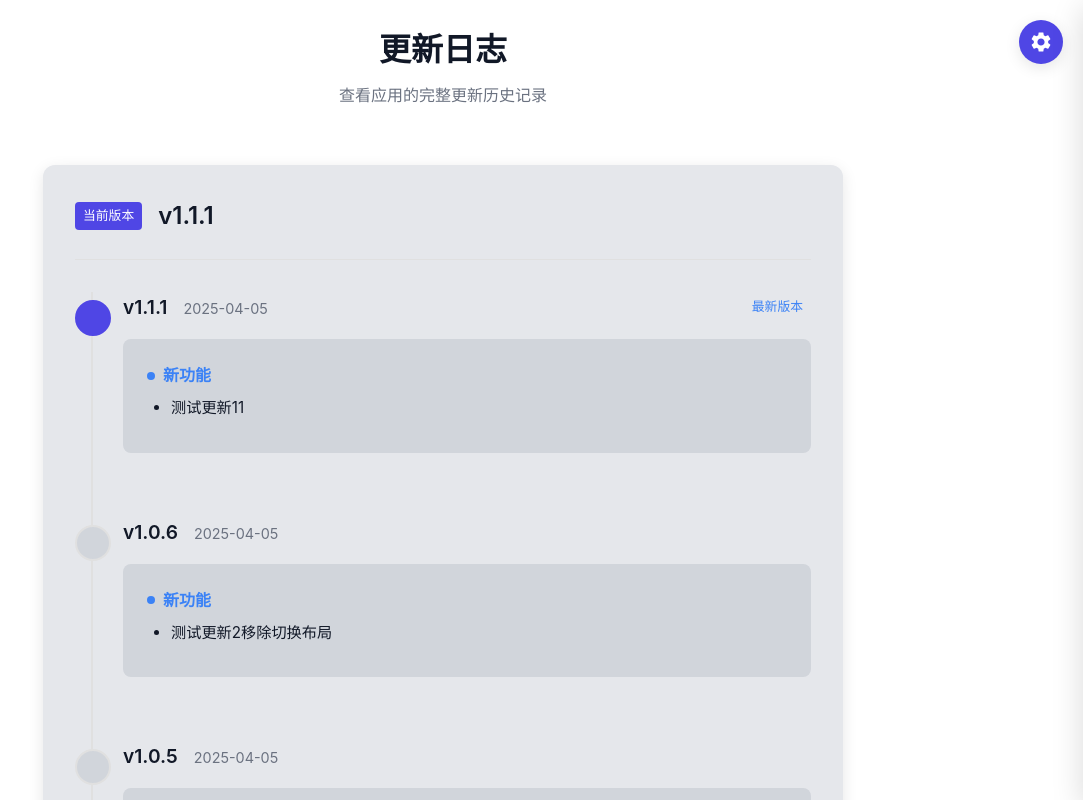
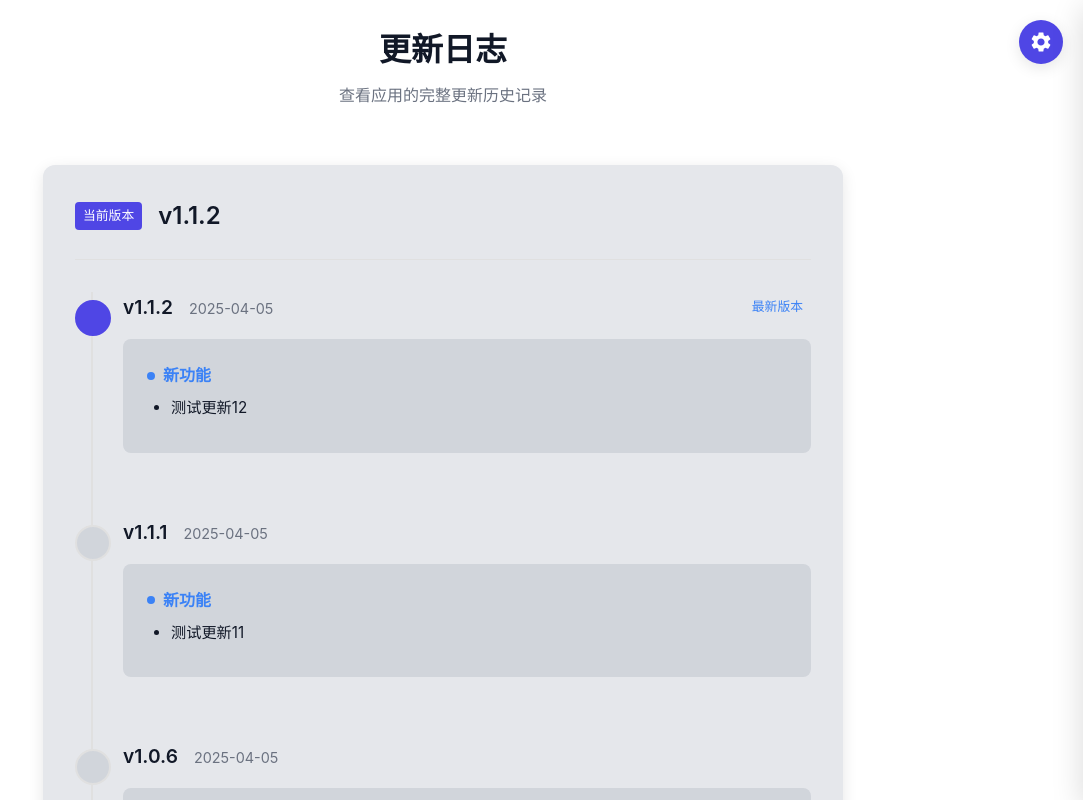
Before and after one commit to Chatterjay/font, a Vue app: page /changelog in a window 1280 px wide. Shown: the whole page, without its empty margins (197-1280 px from the left). Built offline with nearby package versions, Linux system fonts and the light colour scheme.

Commit message:
chore: update version to 1.1.2

```diff
--- a/package.json
+++ b/package.json
@@ -1,7 +1,7 @@
 {
   "name": "font-viewer",
   "private": true,
-  "version": "1.1.1",
+  "version": "1.1.2",
   "type": "module",
   "scripts": {
     "dev": "vite",
--- a/src/constants/version.js
+++ b/src/constants/version.js
@@ -5,7 +5,7 @@
 
 // 当前版本 - 更新此处会自动更新所有配置文件中的版本号
 // 格式: vX.Y.Z，带前缀v
-export const CURRENT_VERSION = 'v1.1.1';
+export const CURRENT_VERSION = 'v1.1.2';
 
 /**
  * 版本历史记录
@@ -13,6 +13,13 @@ export const CURRENT_VERSION = 'v1.1.1';
  * @type {Array<{version: string, date: string, changes: Array<{type: string, text: string}>}>}
  */
 export const VERSION_HISTORY = [
+    {
+        version: 'v1.1.2',
+        date: '2025-04-05',
+        changes: [
+            { type: 'feature', text: '测试更新12' }
+        ]
+    },
     {
         version: 'v1.1.1',
         date: '2025-04-05',
```
Also changed, not shown: src-tauri/tauri.conf.json (+5 -5 lines), 2 other files (tests, documents, lock files or other folders).
